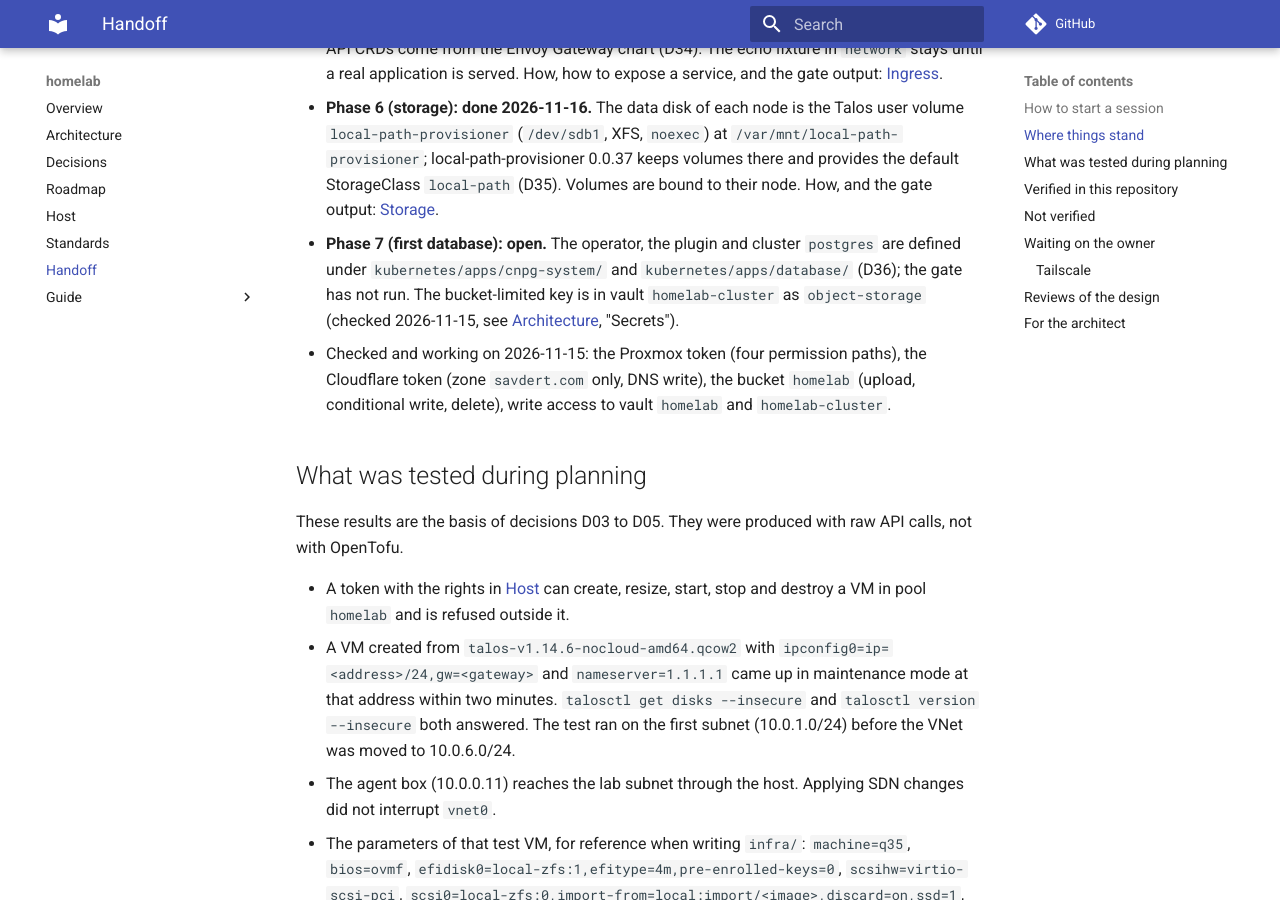
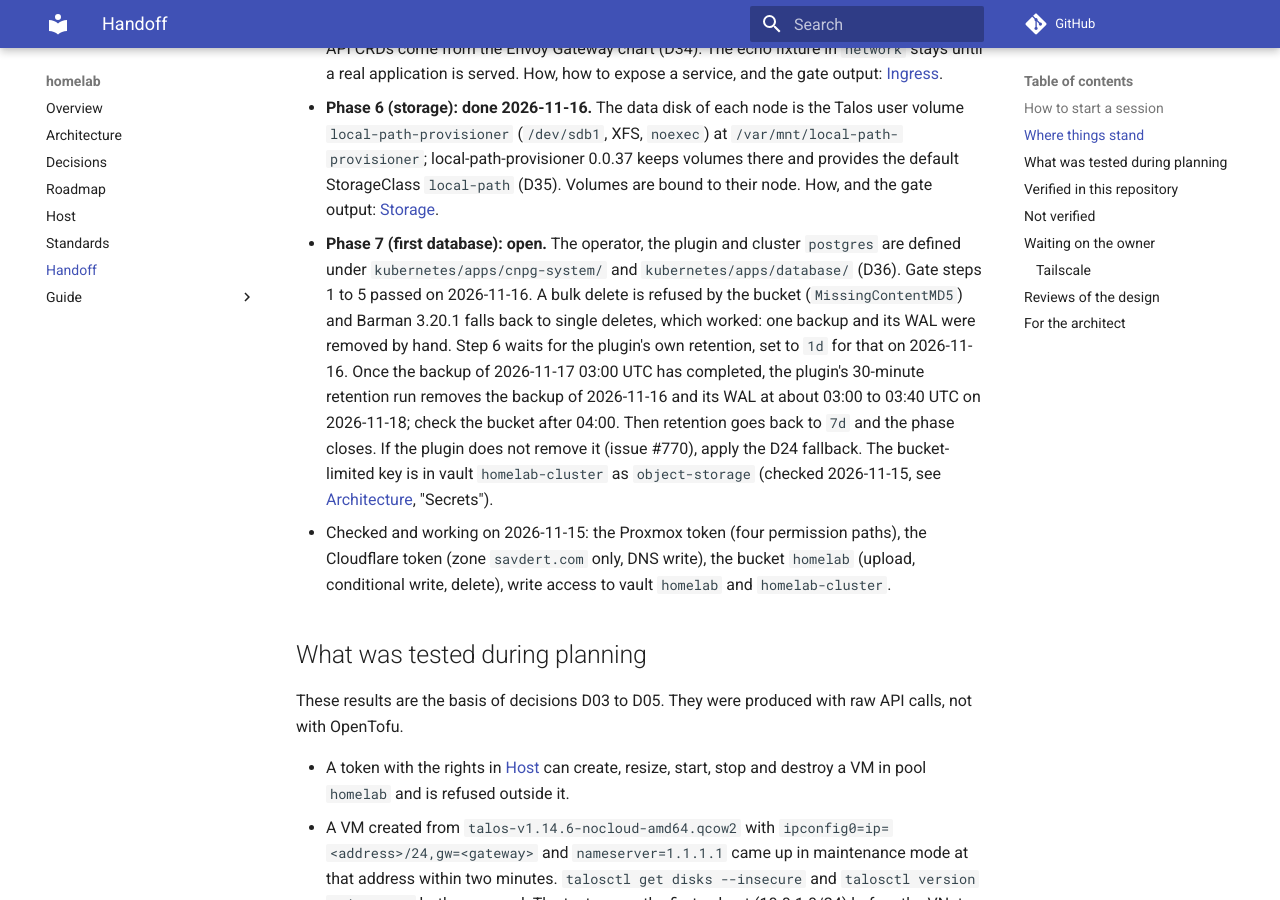
Before and after one commit to msavdert/homelab, an MkDocs documentation site: the page built from docs/handoff.md, in a window 1280 px wide and 900 px high, scrolled down 1412 px. Built offline with MkDocs 1.6.1 and Material for MkDocs 9.7.7, drawn with Linux system fonts in a browser that asks for light colours; comment, search, counter and statistics services are not loaded; some of the changed text lies outside the part shown.

Commit message:
chore(database): retention 1d until gate step 6 has been observed (#31)
Temporary: ObjectStore retentionPolicy 7d -> 1d so the plugin's own
retention removes the 2026-11-16 backup on 2026-11-18 (phase 7 gate step
6). Owner decision 2026-11-16. Reverted to 7d before the phase closes.

The sidecar reads retentionPolicy from the API on every 30-minute cycle
(plugin v0.16.0 internal/cnpgi/instance/retention.go), so no restart is
needed. Barman's recovery window never deletes the newest backup.

handoff.md records gate steps 1 to 5 and the bulk-delete fallback
finding.

Audit: risky; internal pass with findings, 1 confirmed; agy
gemini-4-hydrogen-high pass with findings, 2 confirmed.

🤖 Generated with [Claude Code](https://claude.com/claude-code)

https://claude.ai/code/session_01FLhVtHGgNHt6bjBsu1cPRW

Co-authored-by: msavdert <msavdert@users.noreply.github.com>
Co-authored-by: Claude Opus 5.5 <noreply@anthropic.com>

```diff
--- a/docs/handoff.md
+++ b/docs/handoff.md
@@ -3,7 +3,7 @@
 Start here in a new session. This page says where things stand and what to
 do next. It is rewritten at the end of every phase.
 
-Last updated: 2026-11-16, when phase 6 closed.
+Last updated: 2026-11-16, during phase 7 (gate steps 1 to 5 passed).
 
 ## How to start a session
 
@@ -67,7 +67,15 @@ Last updated: 2026-11-16, when phase 6 closed.
   output: [Storage](guide/06-storage.md).
 - **Phase 7 (first database): open.** The operator, the plugin and
   cluster `postgres` are defined under `kubernetes/apps/cnpg-system/` and
-  `kubernetes/apps/database/` (D36); the gate has not run. The bucket-limited
+  `kubernetes/apps/database/` (D36). Gate steps 1 to 5 passed on
+  2026-11-16. A bulk delete is refused by the bucket (`MissingContentMD5`)
+  and Barman 3.20.1 falls back to single deletes, which worked: one backup
+  and its WAL were removed by hand. Step 6 waits for the plugin's own
+  retention, set to `1d` for that on 2026-11-16. Once the backup of
+  2026-11-17 03:00 UTC has completed, the plugin's 30-minute retention run
+  removes the backup of 2026-11-16 and its WAL at about 03:00 to 03:40 UTC
+  on 2026-11-18; check the bucket after 04:00. Then retention goes back to `7d` and the phase closes. If the
+  plugin does not remove it (issue #770), apply the D24 fallback. The bucket-limited
   key is in vault `homelab-cluster` as `object-storage` (checked
   2026-11-15, see [Architecture](architecture.md), "Secrets").
 - Checked and working on 2026-11-15: the Proxmox token (four permission
```
Also changed, not shown: 1 other file.
